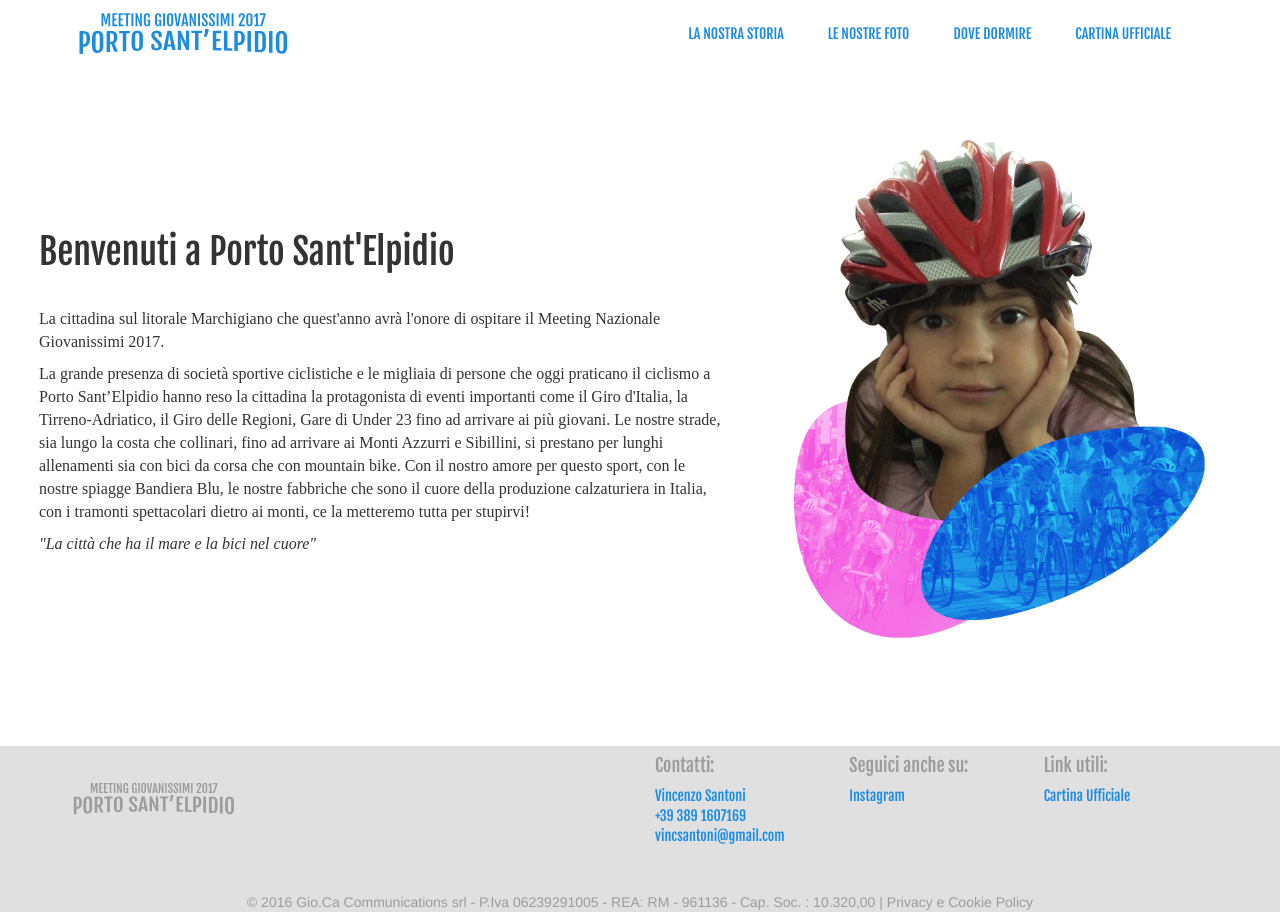
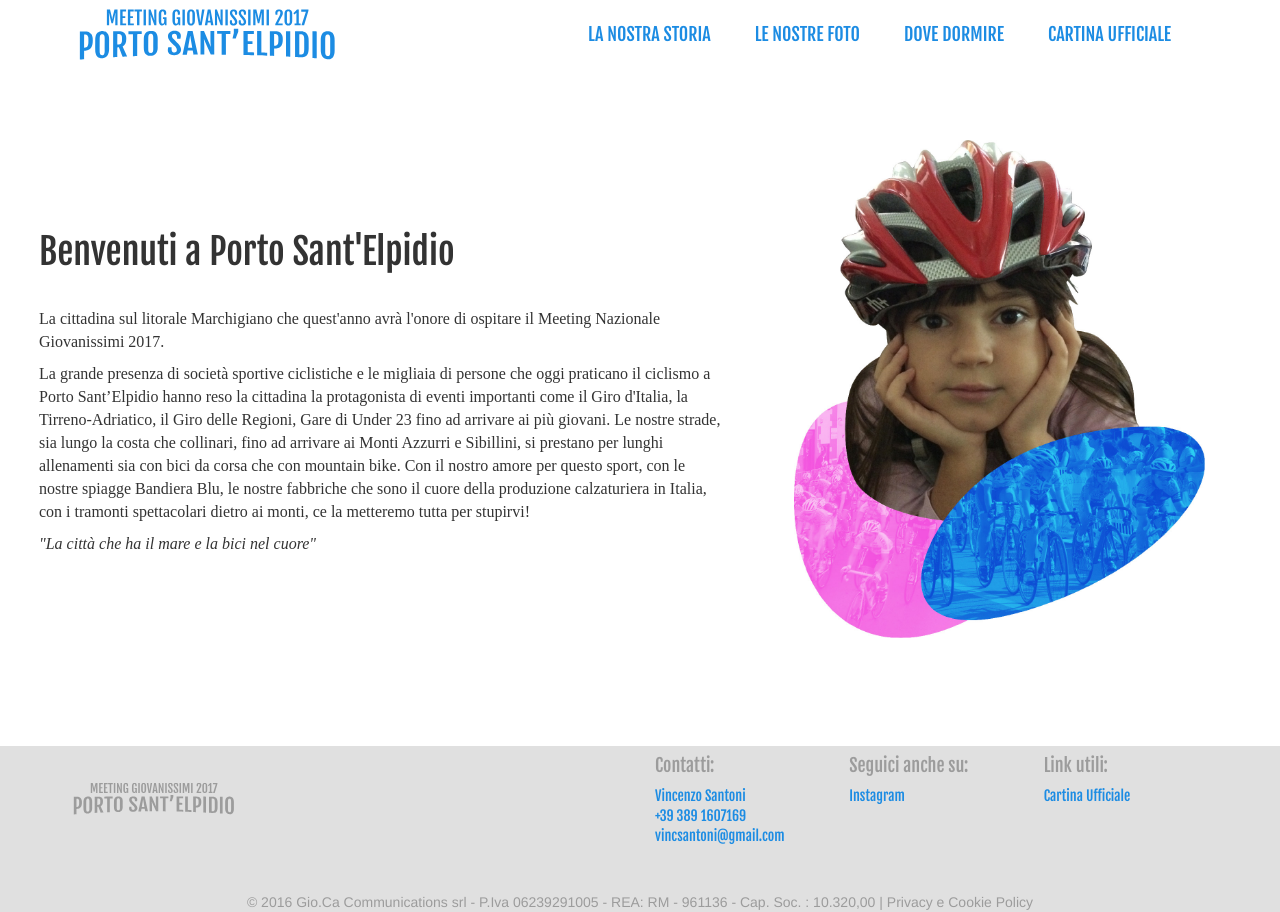
Before and after one commit to indifferentalex/giovanissimi_2017, a Jekyll site: the page built from index.html, in a window 1280 px wide. Built offline with Jekyll 4.4.1, drawn with Linux system fonts in a browser that asks for light colours; nearby versions of some CDN libraries; some web fonts are replaced.

Commit message:
Bigger header on desktop

```diff
--- a/assets/main.css
+++ b/assets/main.css
@@ -104,8 +104,14 @@ nav.navbar {
 }
 
 .navbar a.main-site-logo.navbar-brand object {
-	height: 44px;
+	height: 54px;
 	pointer-events: none;
+}
+
+@media only screen and (max-width : 992px) {
+	.navbar a.main-site-logo.navbar-brand object {
+		height: 44px;
+	}
 }
 
 .navbar .navbar-collapse {
@@ -123,7 +129,7 @@ button.navbar-toggle {
 }
 
 .navbar ul.navbar-nav li {
-
+	font-size: 18px;
 }
 
 .navbar ul.navbar-nav li:first-child {
@@ -150,7 +156,7 @@ button.navbar-toggle {
 .navbar-brand {
 	padding: 0px;
 	width: 200px;
-	margin: 12px 0px;
+	margin: 8px 0px;
 	transform: translateX(-50%);
 	left: 15%;
 	position: absolute;
```
